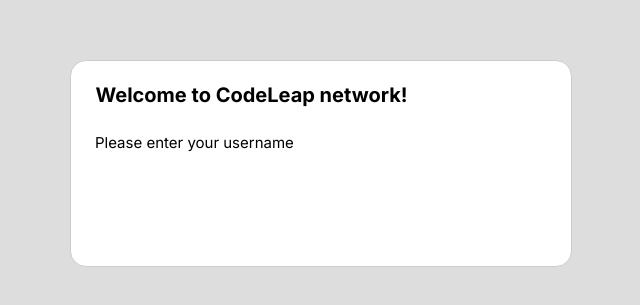
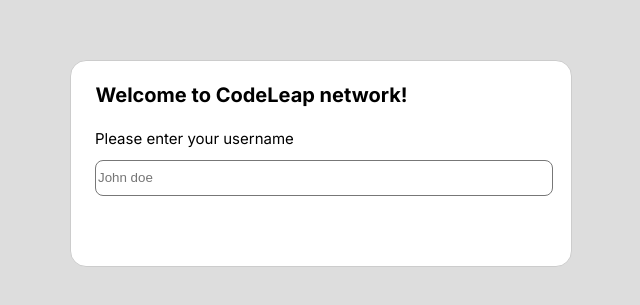
Before and after one commit to AAlan12/CodeLeap-Network, a React (Vite) app: page / in a window 1280 px wide. Shown: the part 237-542 px from the top of the page, without its empty margins (319-959 px from the left). Built offline with nearby package versions, Linux system fonts and the light colour scheme.

Commit message:
Criação do Input component

```diff
--- /dev/null
+++ b/src/components/Input/index.jsx
@@ -0,0 +1,14 @@
+import styles from './styles.module.css'
+
+function Input({title, type, placeholder}) {
+    return (
+        <div className={styles.input_container}>
+            <h2>
+                {title}
+            </h2>
+            <input type={type} placeholder={placeholder}/>
+        </div>
+    );
+}
+
+export default Input;
--- /dev/null
+++ b/src/components/Input/styles.module.css
@@ -0,0 +1,21 @@
+.input_container h2{
+    color: var(--color-dark);
+    font-size: 15px;
+    margin-top: 20px;
+    margin-left: 24px;
+    align-items: start;
+    display: flex;
+}
+
+.input_container input{
+    margin-top: 14px;
+    margin-left: 24px;
+    align-items: start;
+    display: flex;
+    background: var(--color-zero);
+    color: var(--color-fifth);
+    border: 1px solid var(--color-sixth);
+    border-radius: 8px;
+    width: 452px;
+    height: 32px;
+}
--- a/src/pages/Login/index.jsx
+++ b/src/pages/Login/index.jsx
@@ -1,4 +1,5 @@
 import styles from './styles.module.css'
+import Input from '../../components/Input';
 
 function Login() {
   return (
@@ -6,9 +7,7 @@
       <h1>
         Welcome to CodeLeap network!
       </h1>
-      <h2>
-        Please enter your username
-      </h2>
+      <Input title="Please enter your username" type="email" placeholder="John doe" />
     </div>
   );
 }
--- a/src/pages/Login/styles.module.css
+++ b/src/pages/Login/styles.module.css
@@ -17,12 +17,3 @@
     margin-left: 24px;
 
 }
-
-.container_title h2 {
-    color: var(--color-dark);
-    font-size: 15px;
-    margin-top: 24px;
-    margin-left: 24px;
-    align-items: start;
-    display: flex;
-}
--- a/src/styles/setting/colors.css
+++ b/src/styles/setting/colors.css
@@ -5,6 +5,8 @@
     --color-first: #999999;
     --color-second: #7695EC;
     --color-third: rgba(119, 119, 119, 0.8);
+
     --color-fourth: #DDDDDD;
     --color-fifth: #CCCCCC;
+    --color-sixth: #777777;
 }
```
